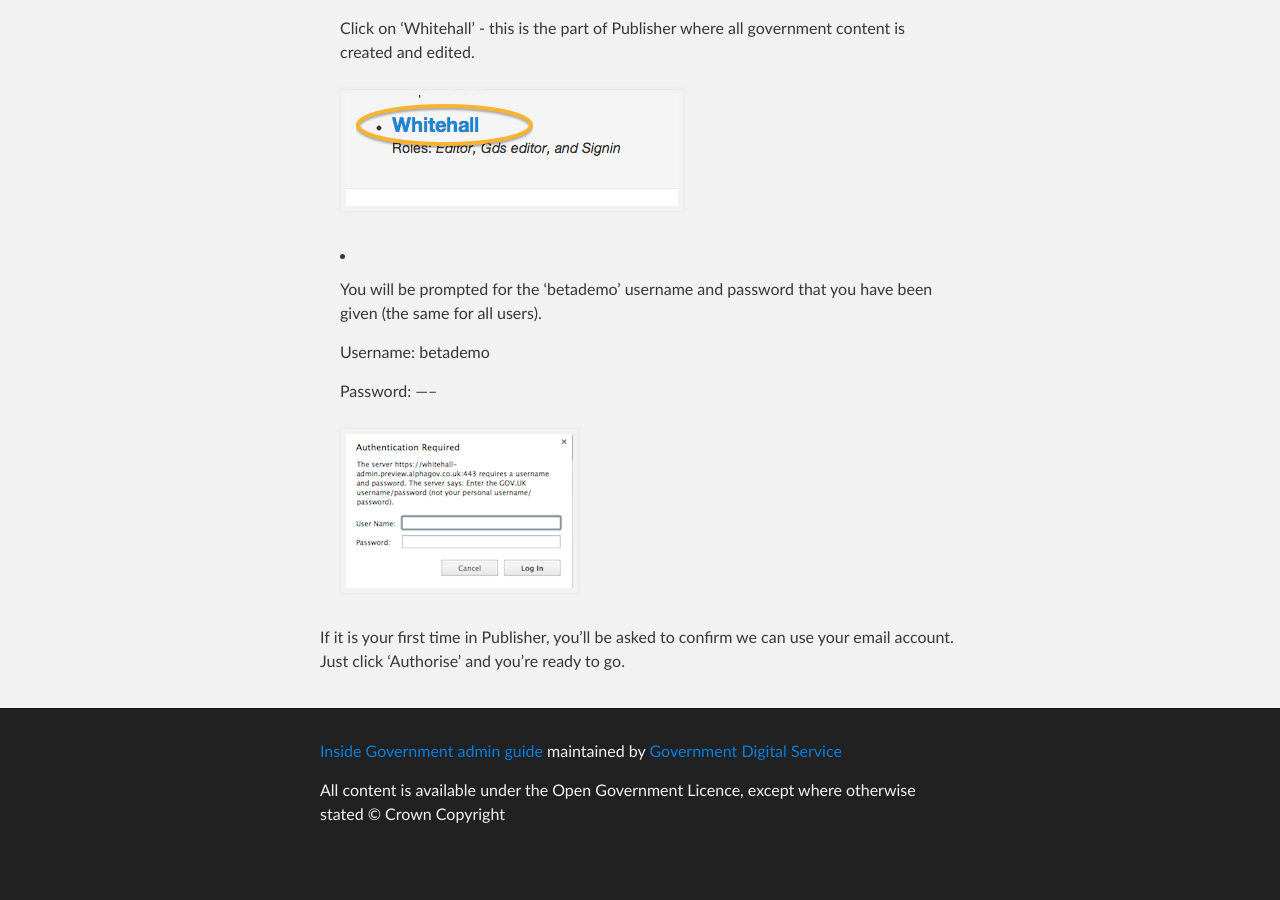
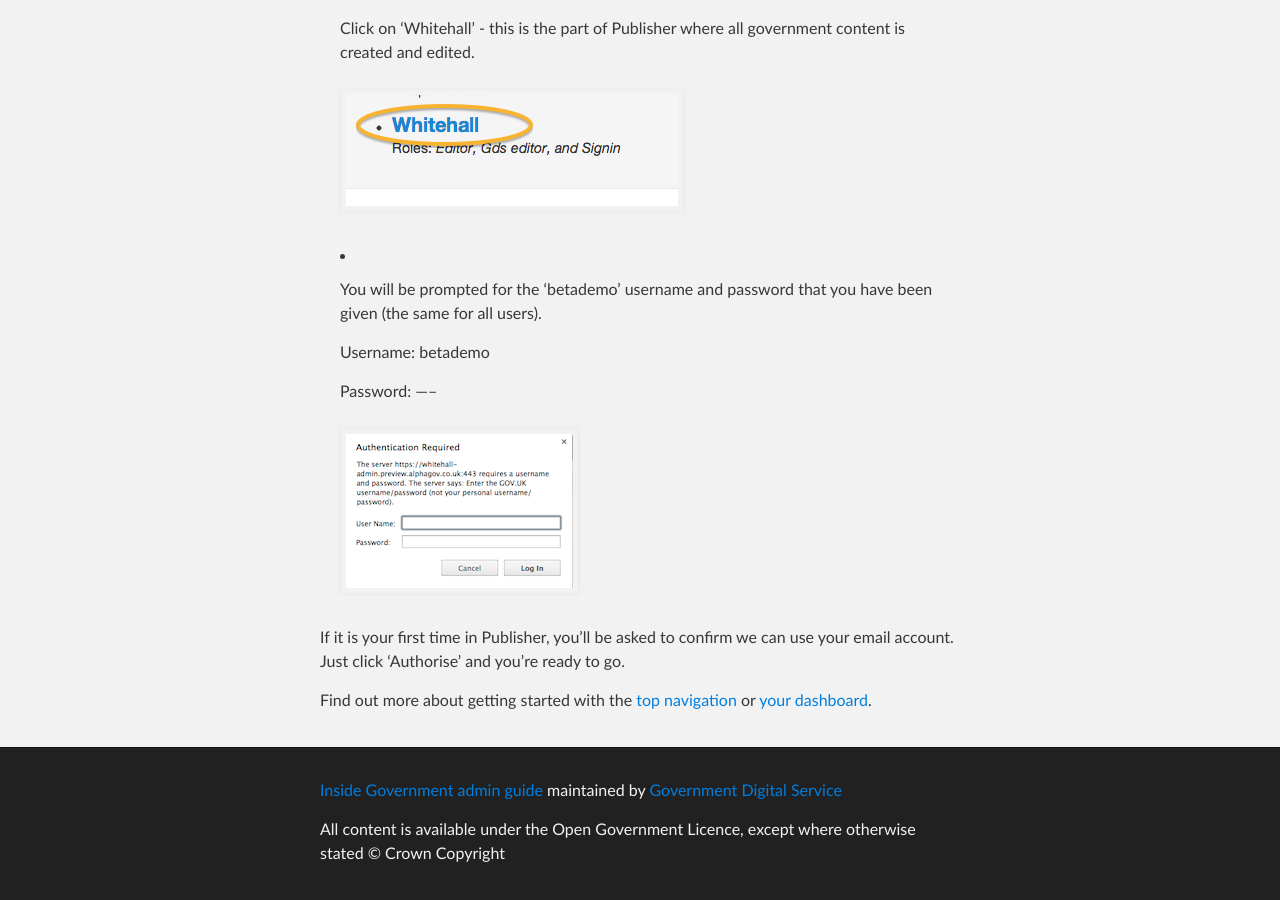
Before and after one commit to alphagov/inside-government-admin-guide, a Jekyll site: the page built from your-account/get-an-account.md, in a window 1280 px wide and 900 px high, scrolled down 1413 px. Built offline with Jekyll 4.4.1, drawn with Linux system fonts in a browser that asks for light colours; before the commit the page ends 2274 px from its top, so only the background shows below that.

Commit message:
Update get-an-account.md

```diff
--- a/your-account/get-an-account.md
+++ b/your-account/get-an-account.md
@@ -34,3 +34,5 @@ We have 2 separate environments, Production and Preview, and you need to create
    ![Get an account 5](get-an-account-5.png)
 
 If it is your first time in Publisher, you’ll be asked to confirm we can use your email account. Just click ‘Authorise’ and you’re ready to go.
+
+Find out more about getting started with the [top navigation](http://alphagov.github.io/inside-government-admin-guide/first-steps/top-navigation.html) or [your dashboard](http://alphagov.github.io/inside-government-admin-guide/first-steps/your-dashboard.html).
```
